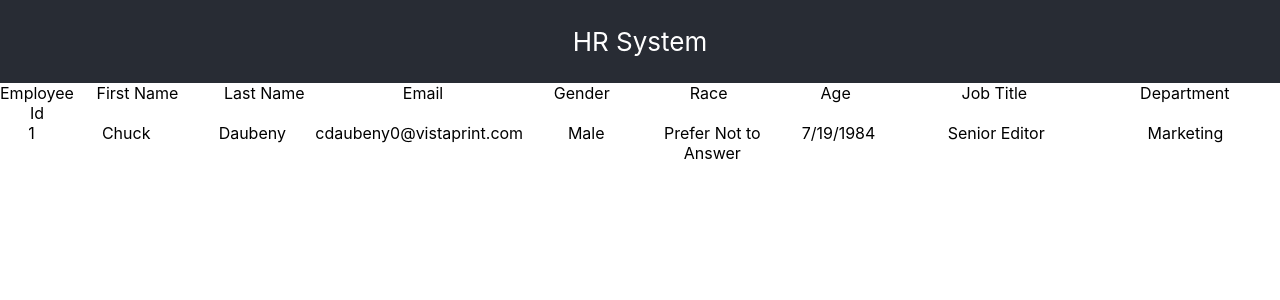
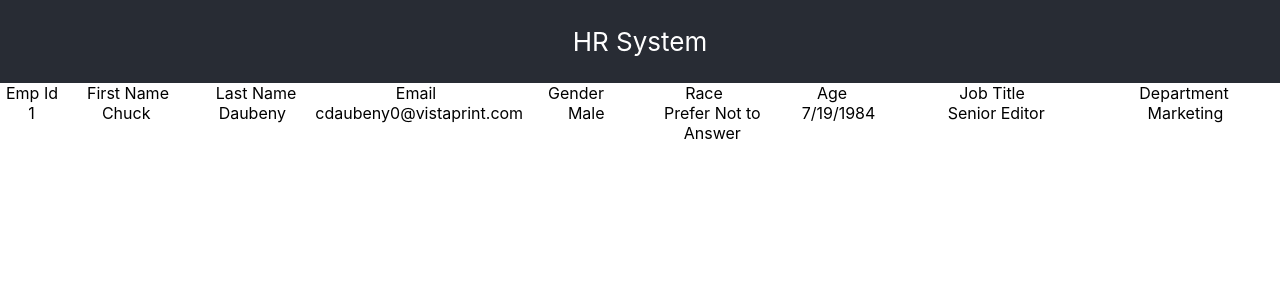
Before and after one commit to RaySanders7/react2020, a React (Create React App) app in the folder new-react/: page / in a window 1280 px wide. Shown: the top 300 px of the page. Built offline with nearby package versions, Linux system fonts and the light colour scheme.

Commit message:
Refactor static content into React components

```diff
--- a/new-react/src/App.js
+++ b/new-react/src/App.js
@@ -1,6 +1,6 @@
 import React from 'react';
-import logo from './logo.svg';
 import './App.css';
+import EmployeeData from './EmployeeData';
 
 const App = () => {
   return (
@@ -8,30 +8,7 @@ const App = () => {
       <header className="App-header">
         <p>HR System</p>
       </header>
-      <div className="data">
-        <div className="table-header">
-          <div className='employee-id'>Employee Id</div>
-          <div className='first-name'>First Name</div>
-          <div className='last-name'>Last Name</div>
-          <div className='email'>Email</div>
-          <div className='gender'>Gender</div>
-          <div className='race'>Race</div>
-          <div className='age'>Age</div>
-          <div className='job-title'>Job Title</div>
-          <div className='department'>Department</div>
-        </div>
-        <div className="table-data">
-          <div className='employee-id'>1</div>
-          <div className='first-name'>Chuck</div>
-          <div className='last-name'>Daubeny</div>
-          <div className='email'>cdaubeny0@vistaprint.com</div>
-          <div className='gender'>Male</div>
-          <div className='race'>Prefer Not to Answer</div>
-          <div className='age'>7/19/1984</div>
-          <div className='job-title'>Senior Editor</div>
-          <div className='department'>Marketing</div>
-        </div>
-      </div>
+      <EmployeeData />
     </div>
   );
 }
--- /dev/null
+++ b/new-react/src/EmployeeData.jsx
@@ -0,0 +1,13 @@
+import React from 'react';
+import TableHeader from './TableHeader';
+import TableData from './TableData';
+
+// TODO: State Lives Here
+const EmployeeData = () => (
+  <div className="data">
+    <TableHeader />
+    <TableData />
+  </div>
+);
+
+export default EmployeeData;
--- /dev/null
+++ b/new-react/src/TableData.jsx
@@ -0,0 +1,17 @@
+import React from 'react';
+
+const TableData = () => (
+  <div className="table-data">
+    <div className='employee-id'>1</div>
+    <div className='first-name'>Chuck</div>
+    <div className='last-name'>Daubeny</div>
+    <div className='email'>cdaubeny0@vistaprint.com</div>
+    <div className='gender'>Male</div>
+    <div className='race'>Prefer Not to Answer</div>
+    <div className='age'>7/19/1984</div>
+    <div className='job-title'>Senior Editor</div>
+    <div className='department'>Marketing</div>
+  </div>
+);
+
+export default TableData;
--- /dev/null
+++ b/new-react/src/TableHeader.jsx
@@ -0,0 +1,17 @@
+import React from 'react';
+
+const TableHeader = () => (
+  <div className="table-header">
+    <div className='employee-id'>Emp Id</div>
+    <div className='first-name'>First Name</div>
+    <div className='last-name'>Last Name</div>
+    <div className='email'>Email</div>
+    <div className='gender'>Gender</div>
+    <div className='race'>Race</div>
+    <div className='age'>Age</div>
+    <div className='job-title'>Job Title</div>
+    <div className='department'>Department</div>
+  </div>
+);
+
+export default TableHeader;
```
